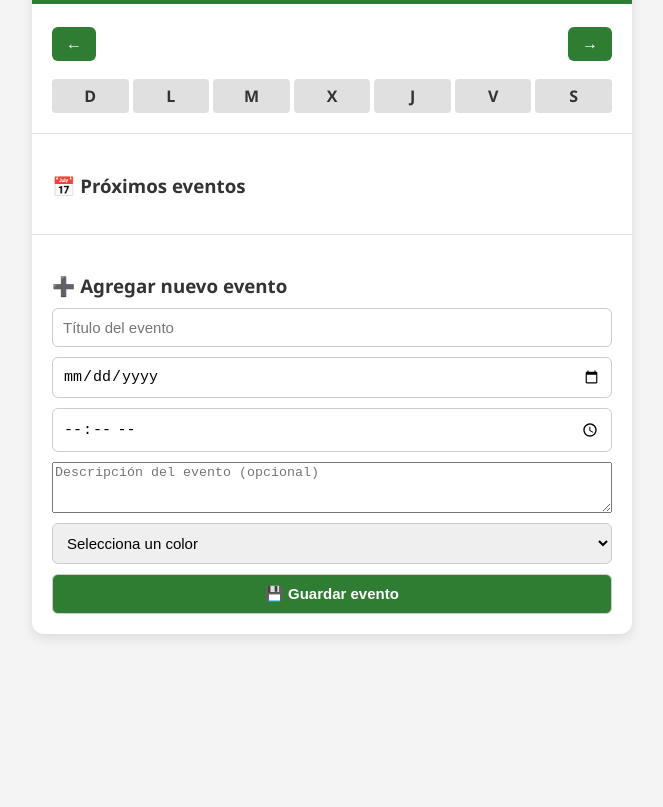
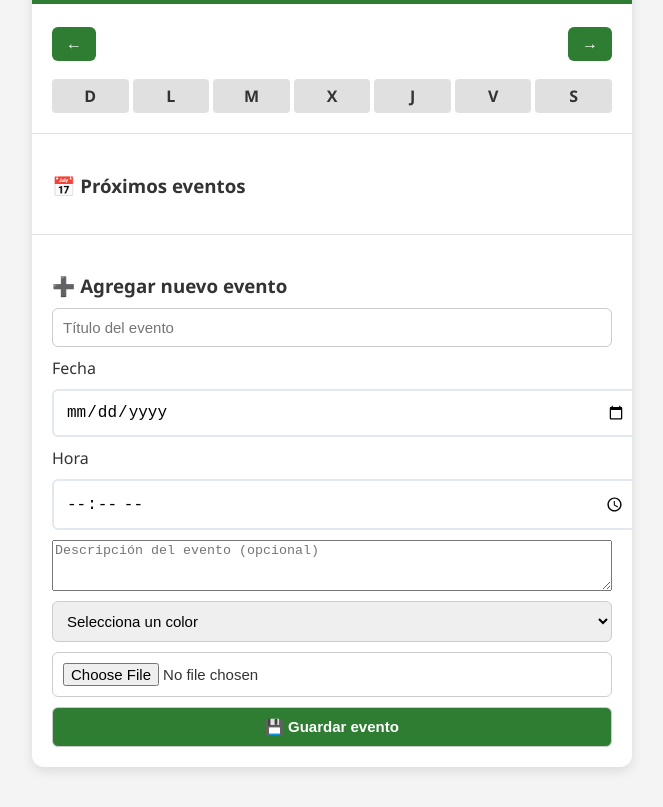
Before and after one commit to susy29/calendario_app, a website: page public/calendar.html in a window 1280 px wide. Shown: the part 109-916 px from the top of the page, without its empty margins (308-971 px from the left). Before the commit the page ends 800 px from the top, so only its background shows below. Drawn offline with Linux system fonts and the light colour scheme; no server answers.

Commit message:
Update calendar.html

```diff
--- a/public/calendar.html
+++ b/public/calendar.html
@@ -2,21 +2,26 @@
 <html lang="es">
 <head>
   <meta charset="UTF-8">
-  <title>Calendario CECyTEO</title>
+  <title>Agenda Personal</title>
   <link rel="stylesheet" href="style.css">
 </head>
 <body>
   <div class="app">
     <header>
-      <h1>📘 Calendario CECyTEO</h1>
-      <button type="button" class="cerrar-btn">🔒 Cerrar sesión</button>
+      <h1>📘 Agenda Personal</h1>
+      <div class="usuario-dropdown">
+        <span id="usuario-nombre" class="usuario-nombre">👤 Usuario</span>
+        <div class="menu-usuario" id="menu-usuario">
+          <button class="cerrar-btn">🔒 Cerrar sesión</button>
+        </div>
+      </div>
     </header>
 
     <div class="calendario">
       <div class="mes-control">
-        <button type="button" onclick="cambiarMes(-1)">←</button>
+        <button onclick="cambiarMes(-1)">←</button>
         <h2 id="mesAnio"></h2>
-        <button type="button" onclick="cambiarMes(1)">→</button>
+        <button onclick="cambiarMes(1)">→</button>
       </div>
       <div class="dias-semana">
         <span>D</span><span>L</span><span>M</span><span>X</span><span>J</span><span>V</span><span>S</span>
@@ -31,25 +36,50 @@
 
     <section class="nuevo-evento">
       <h3>➕ Agregar nuevo evento</h3>
-      <form id="form-evento" autocomplete="off">
-        <input type="text" id="titulo" placeholder="Título del evento" required>
+      <form id="form-evento" enctype="multipart/form-data">
+        <input type="text" id="titulo" name="titulo" placeholder="Título del evento" required>
+        <label for="fecha">Fecha</label>
+        <input
+          type="date"
+          id="fecha"
+          name="fecha"
+          required
+          style="
+            width: 100%;
+            padding: 12px;
+            font-size: 16px;
+            -webkit-appearance: none;
+            appearance: none;
+            border: 2px solid #e2e8f0;
+            border-radius: 6px;
+          "
+        >
 
-        <input type="date" id="fecha" required>
-        <input type="time" id="hora" required>
-
-        <!-- Descripción del evento -->
-        <textarea id="descripcion" placeholder="Descripción del evento (opcional)" rows="3"></textarea>
-
-
-        <!-- Color del evento -->
-        <select id="color" required>
+        <label for="hora">Hora</label>
+        <input
+          type="time"
+          id="hora"
+          name="hora"
+          required
+          style="
+            width: 100%;
+            padding: 12px;
+            font-size: 16px;
+            -webkit-appearance: none;
+            appearance: none;
+            border: 2px solid #e2e8f0;
+            border-radius: 6px;
+          "
+        >
+        <textarea id="descripcion" name="descripcion" placeholder="Descripción del evento (opcional)" rows="3"></textarea>
+        <select id="color" name="color" required>
           <option value="">Selecciona un color</option>
           <option value="azul">Azul</option>
           <option value="amarillo">Amarillo</option>
           <option value="verde">Verde</option>
           <option value="morado">Morado</option>
         </select>
-
+        <input type="file" id="archivo" name="archivo" accept=".pdf,.doc,.docx,.jpg,.png,.jpeg">
         <button type="submit">💾 Guardar evento</button>
       </form>
     </section>
```
